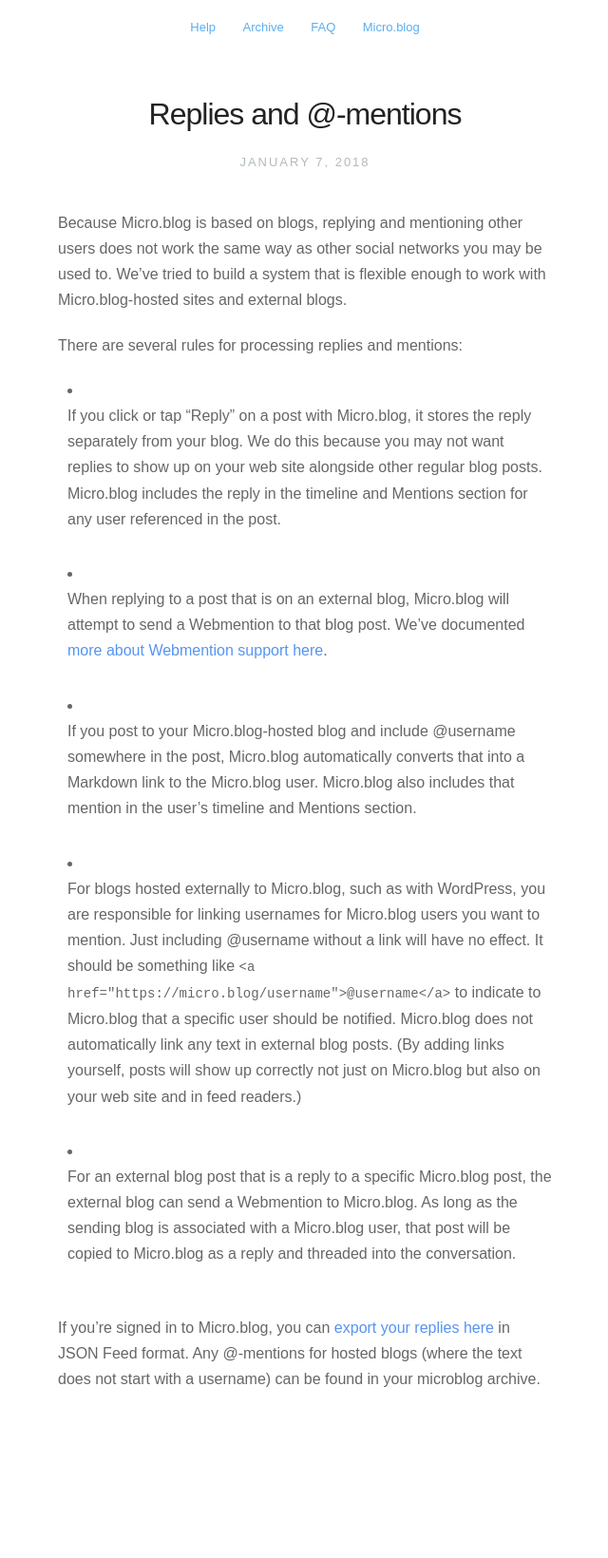
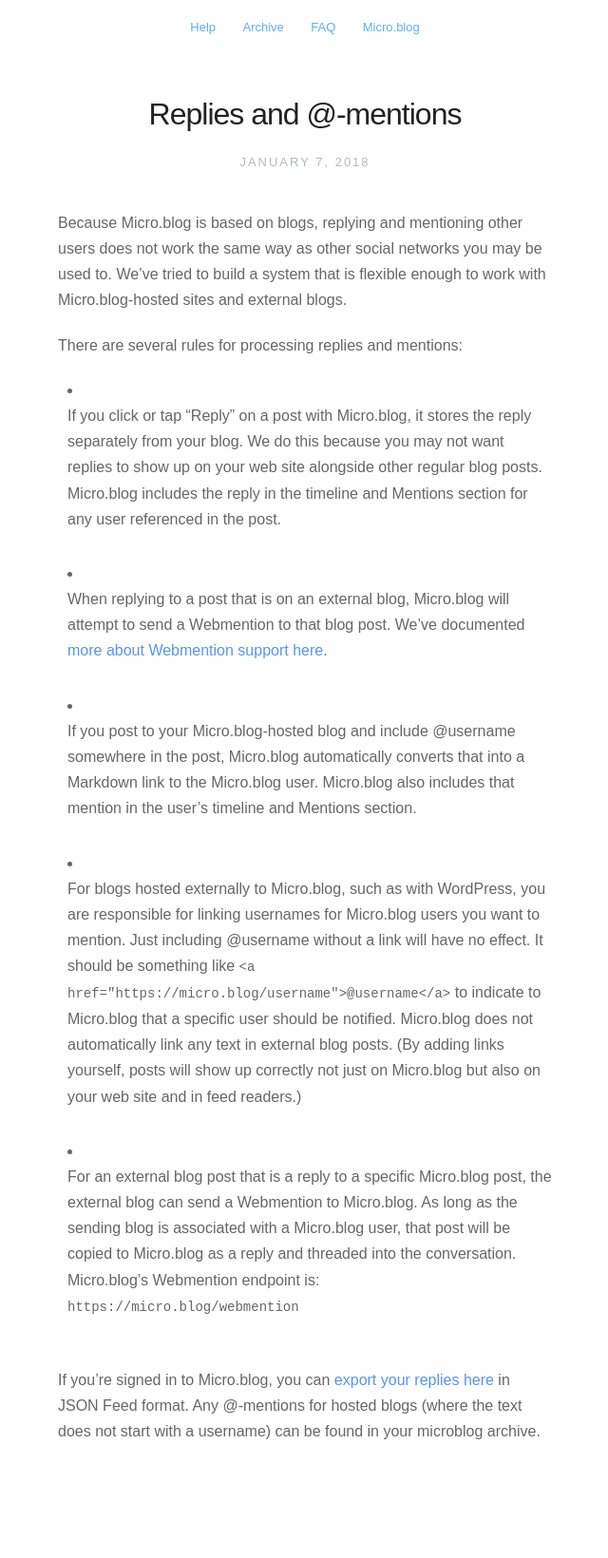
Before and after one commit to microdotblog/help.micro.blog, a Jekyll site: the page built from _posts/2018-01-07-replies-and-mentions.markdown, in a window 1280 px wide. Shown: the whole page at 95% size, without its empty margins (319-959 px from the left). Built offline with Jekyll 4.4.1, drawn with Linux system fonts in a browser that asks for light colours; nearby versions of some CDN libraries; before the commit the page ends 1585 px from its top, so only the background shows below that.

Commit message:
Updated Webmention help.

```diff
--- a/_posts/2017-04-23-webmention.markdown
+++ b/_posts/2017-04-23-webmention.markdown
@@ -7,3 +7,5 @@
 When replying to a post, Micro.blog will attempt to send a <a href="https://indieweb.org/Webmention">Webmention</a> to that post. This allows the other site to include the reply alongside the original post.
 
 Hosted blogs on Micro.blogs can also receive Webmentions from other sites outside of Micro.blog, but currently only for site URLs which have also been set in a Micro.blog user's profile. Micro.blog uses this to match the reply with a Micro.blog username.
+
+[See this help page](http://help.micro.blog/2018/replies-and-mentions/) for more about replies on Micro.blog.
--- a/_posts/2018-01-07-replies-and-mentions.markdown
+++ b/_posts/2018-01-07-replies-and-mentions.markdown
@@ -16,6 +16,6 @@
 
 * For blogs hosted externally to Micro.blog, such as with WordPress, you are responsible for linking usernames for Micro.blog users you want to mention. Just including @username without a link will have no effect. It should be something like `<a href="https://micro.blog/username">@username</a>` to indicate to Micro.blog that a specific user should be notified. Micro.blog does not automatically link any text in external blog posts. (By adding links yourself, posts will show up correctly not just on Micro.blog but also on your web site and in feed readers.)
 
-* For an external blog post that is a reply to a specific Micro.blog post, the external blog can send a Webmention to Micro.blog. As long as the sending blog is associated with a Micro.blog user, that post will be copied to Micro.blog as a reply and threaded into the conversation.
+* For an external blog post that is a reply to a specific Micro.blog post, the external blog can send a Webmention to Micro.blog. As long as the sending blog is associated with a Micro.blog user, that post will be copied to Micro.blog as a reply and threaded into the conversation. Micro.blog's Webmention endpoint is: `https://micro.blog/webmention`
 
 If you're signed in to Micro.blog, you can [export your replies here](https://micro.blog/account/export/replies) in JSON Feed format. Any @-mentions for hosted blogs (where the text does not start with a username) can be found in your microblog archive.
```
